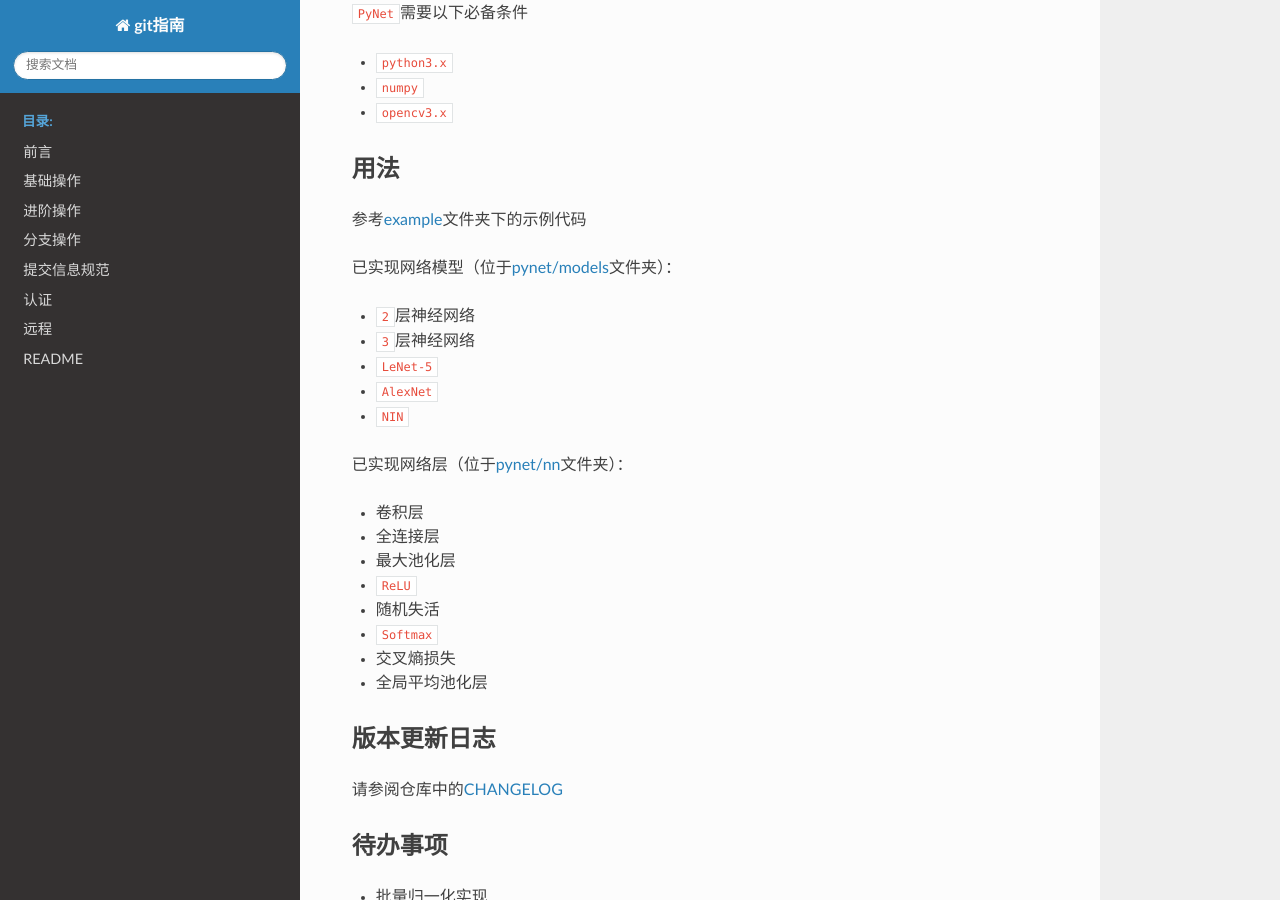
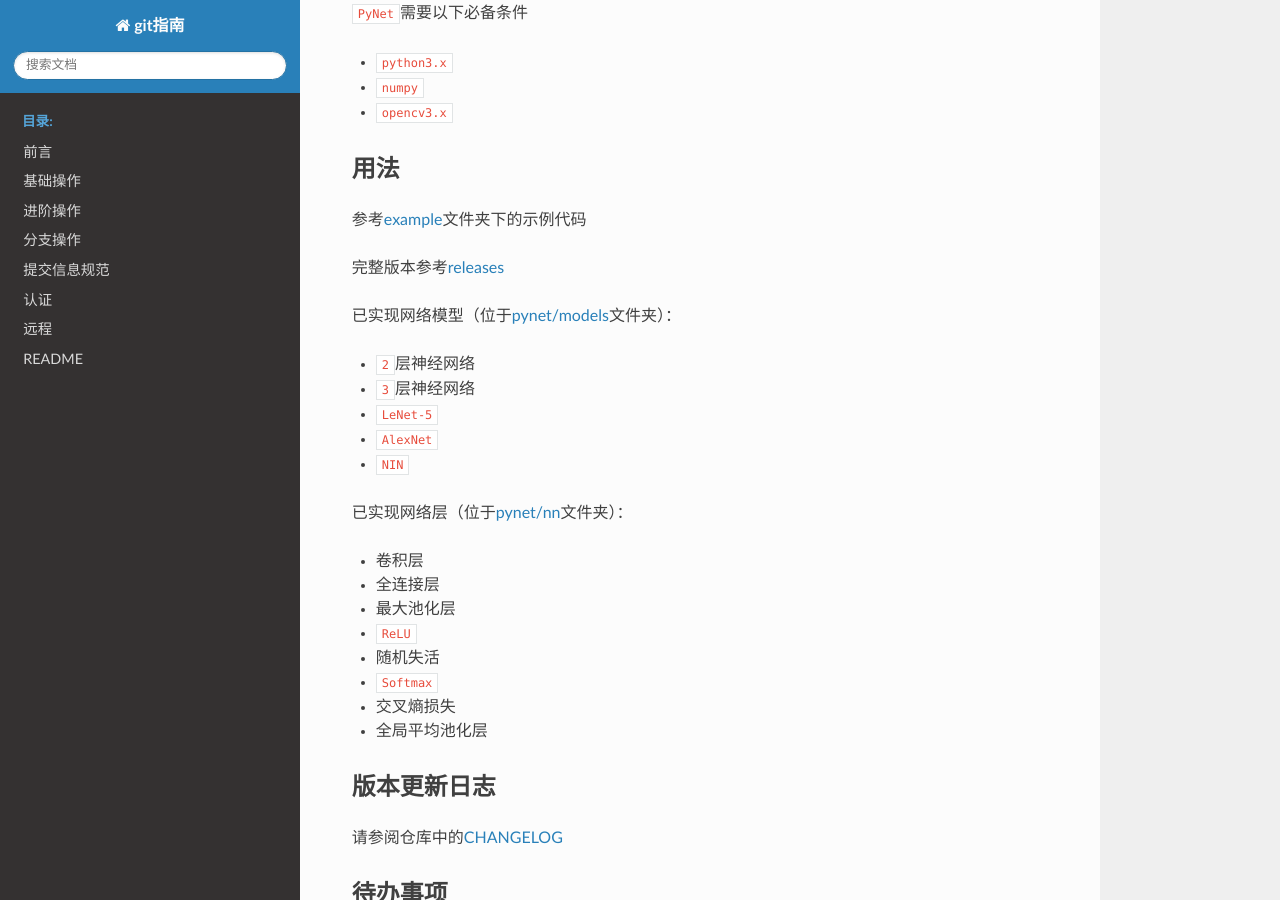
Before and after one commit to Document-Collection/git-guide, a Sphinx documentation site: the page built from docs/source/readme/templates/STANDARD_README.zh-CN.md, in a window 1280 px wide and 900 px high, scrolled down 1485 px. Built offline with Sphinx 7.4.7 and the Read the Docs theme 2.0.0, drawn with Linux system fonts in a browser that asks for light colours.

Commit message:
docs(README): 更新README模板

```diff
--- a/docs/source/readme/templates/STANDARD_README.zh-CN.md
+++ b/docs/source/readme/templates/STANDARD_README.zh-CN.md
@@ -51,6 +51,8 @@ Markdown格式代码如下：
 ## 用法
 
 参考[example](https://github.com/zjZSTU/PyNet/tree/master/examples)文件夹下的示例代码
+
+完整版本参考[releases](https://github.com/zjZSTU/PyNet/releases)
 
 已实现网络模型（位于[pynet/models](https://github.com/zjZSTU/PyNet/tree/master/pynet/models)文件夹）：
 
```
Also changed, not shown: docs/source/readme/templates/STANDARD_README.md (+1 -1 lines).
